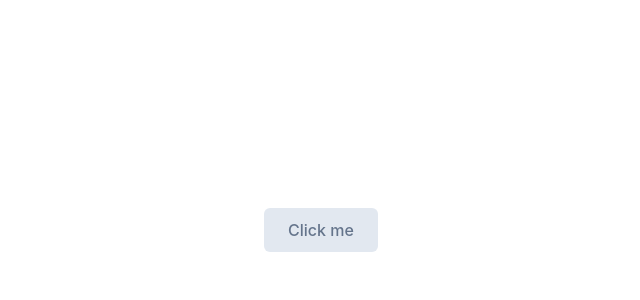
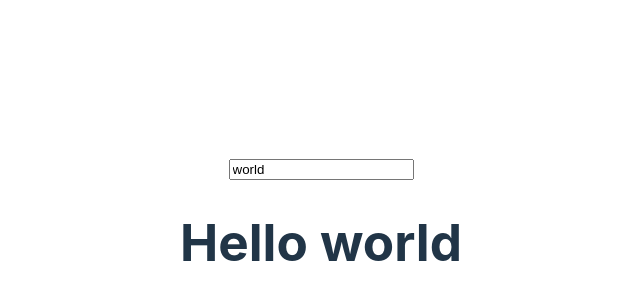
Before and after one commit to jung-ho-1231/study-svelte-tutorial, a Svelte app: page / in a window 1280 px wide. Shown: the part 170-470 px from the top of the page, without its empty margins (319-959 px from the left). Built offline with nearby package versions, Linux system fonts and the light colour scheme.

Commit message:
6. Bindings - Text Input

```diff
--- a/src/App.svelte
+++ b/src/App.svelte
@@ -1,10 +1,7 @@
 <script>
-    import CustomButton from "./CustomButton.svelte";
-
-    function handleClick() {
-        alert('Button Clicked');
-    }
-
+    let name = 'world';
 </script>
 
-<CustomButton on:click={handleClick} />
+<input bind:value={name}>
+
+<h1>Hello {name}</h1>
```
